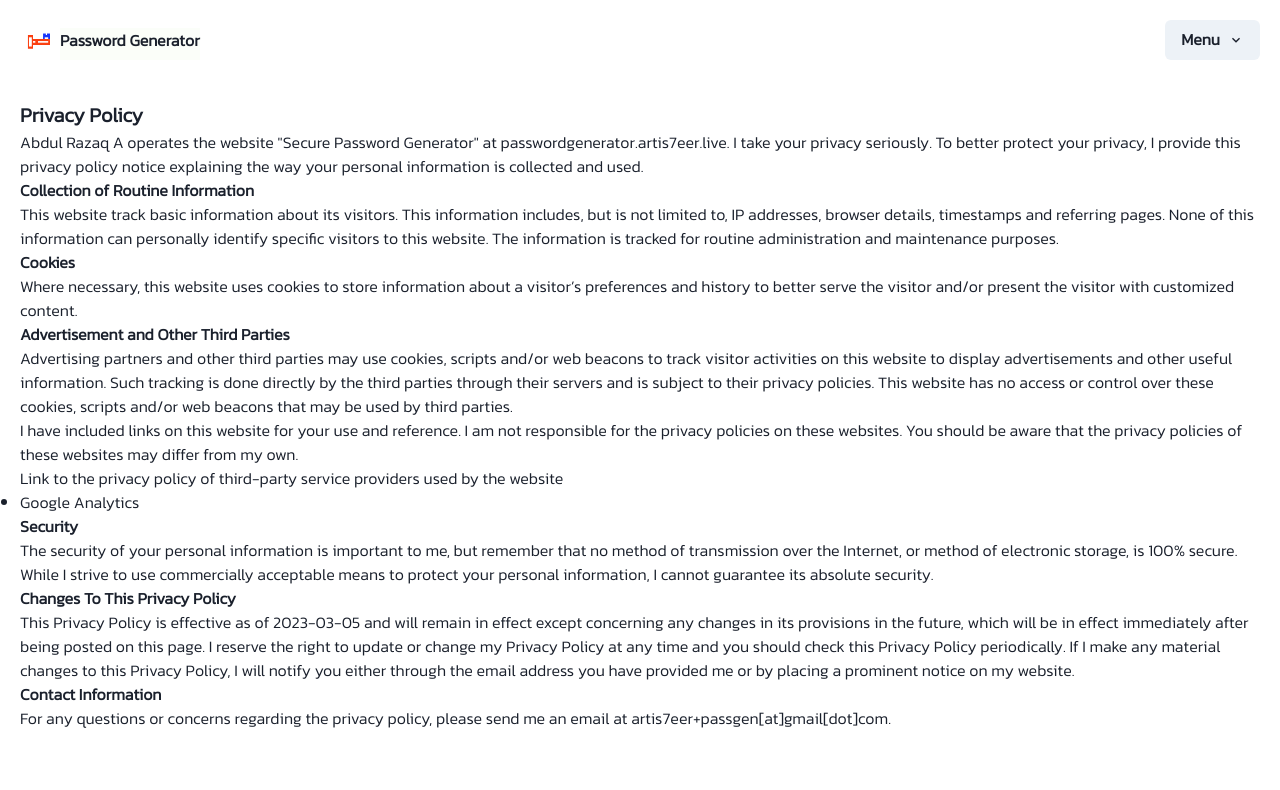
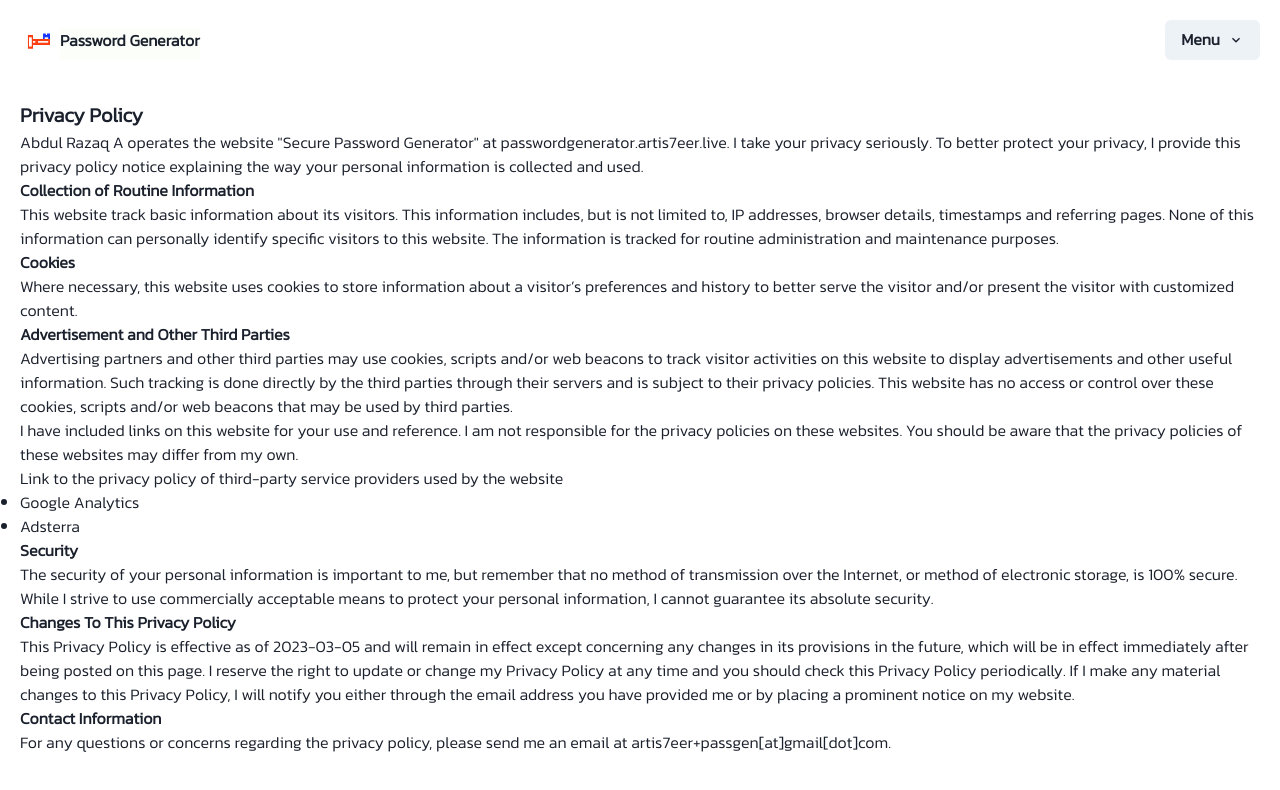
Before and after one commit to artis7eer/PasswordGenerator, a React (Vite) app in the folder client/: page /privacy-policy in a window 1280 px wide. Shown: the top 790 px of the page. Built offline with nearby package versions, Linux system fonts and the light colour scheme.

Commit message:
Update Policy.jsx

```diff
--- a/client/src/pages/Policy.jsx
+++ b/client/src/pages/Policy.jsx
@@ -68,6 +68,14 @@ export default function PrivacyPolicy() {
               Google Analytics
             </a>
           </li>
+          <li>
+           <a href="https://adsterra.com/privacy-policy-managed/"
+            target="_blank"
+            rel="noopener noreferrer"
+            >Adsterra
+            </a>
+          </li>
+
         </ul>
       </div>
       <p>
```
